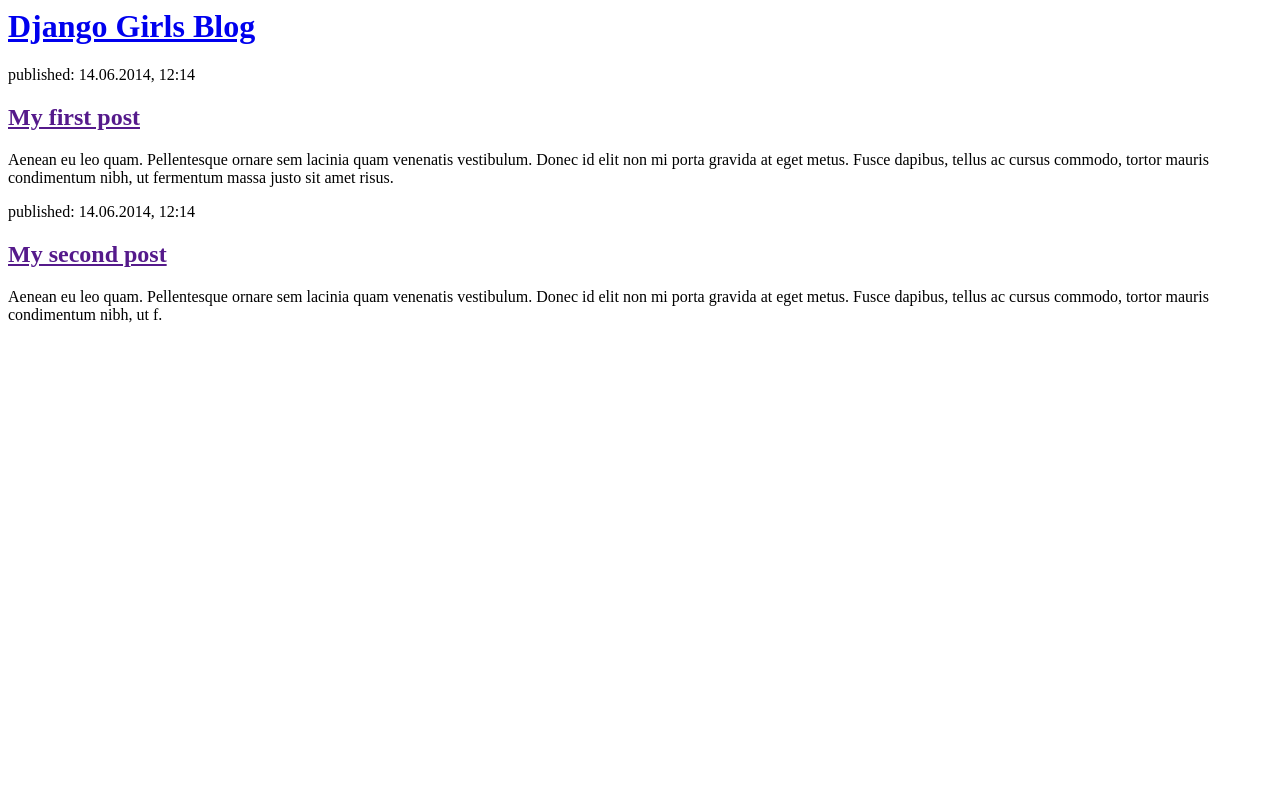
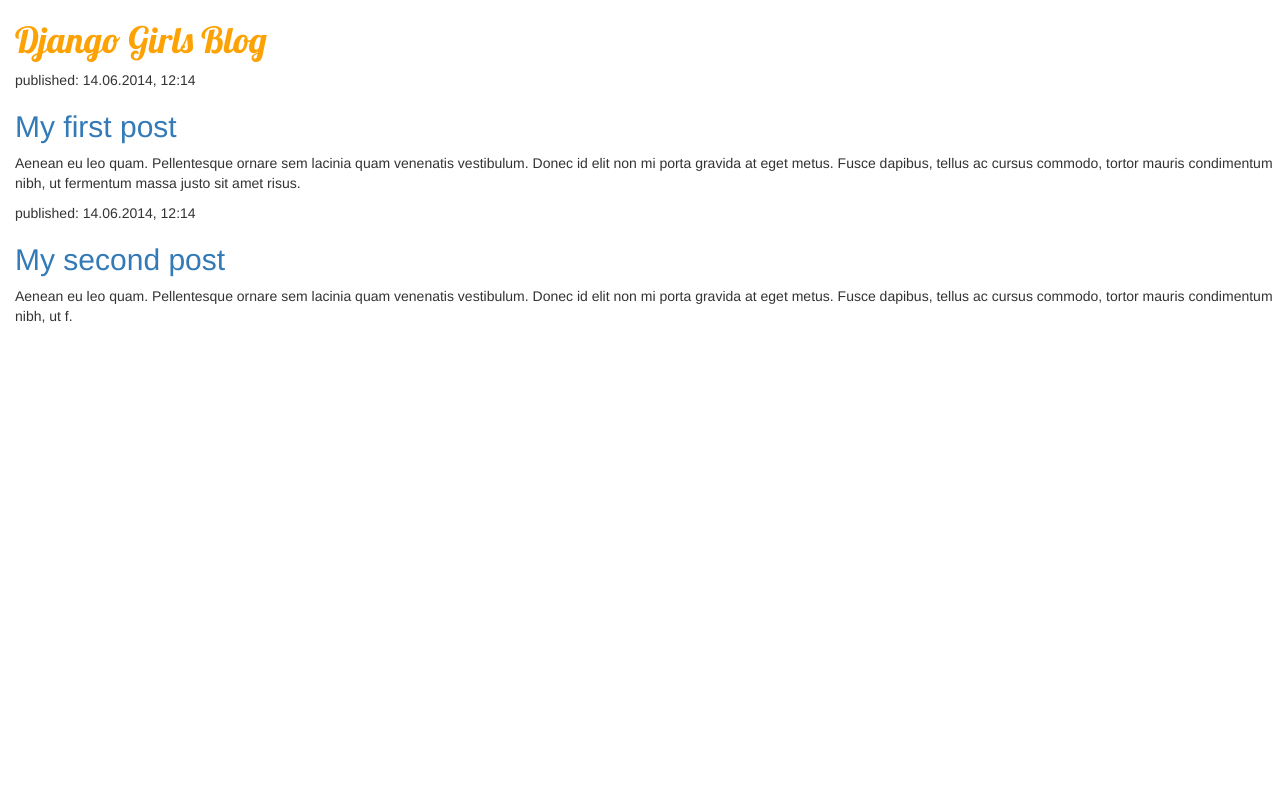
Before and after one commit to sanpla/my-first-blog, a Django app: page / in a window 1280 px wide. Run offline with Django 3.2, Linux system fonts and the light colour scheme; data that the repository does not hold is empty; some libraries are stand-ins or nearby versions.

Commit message:
She does not know what is diff

```diff
--- /dev/null
+++ b/blog/static/css/blog.css
@@ -0,0 +1,7 @@
+h1 a {
+    color: #FCA205;
+    font-family: 'Lobster';
+}
+body {
+    padding-left: 15px;
+}
--- a/blog/templates/blog/post_list.html
+++ b/blog/templates/blog/post_list.html
@@ -1,6 +1,14 @@
+{% load staticfiles %}
 <html>
     <head>
-        <title>Django Girls blog</title>
+        <title>Django Girlsyxyxyxyx blog</title>
+        <link href="//fonts.googleapis.com/css?family=Lobster&subset=latin,latin-ext" rel="stylesheet" type="text/css">
+
+        <link rel="stylesheet" href="//maxcdn.bootstrapcdn.com/bootstrap/3.2.0/css/bootstrap.min.css">
+        <link rel="stylesheet" href="//maxcdn.bootstrapcdn.com/bootstrap/3.2.0/css/bootstrap-theme.min.css">
+
+        <link rel="stylesheet" href="{% static 'css/blog.css' %}">
+
     </head>
     <body>
         <div>
@@ -25,5 +33,6 @@
             <h2><a href="">My second post</a></h2>
             <p>Aenean eu leo quam. Pellentesque ornare sem lacinia quam venenatis vestibulum. Donec id elit non mi porta gravida at eget metus. Fusce dapibus, tellus ac cursus commodo, tortor mauris condimentum nibh, ut f.</p>
         </div>
-    </body>
+
+  </body>
 </html>
```
